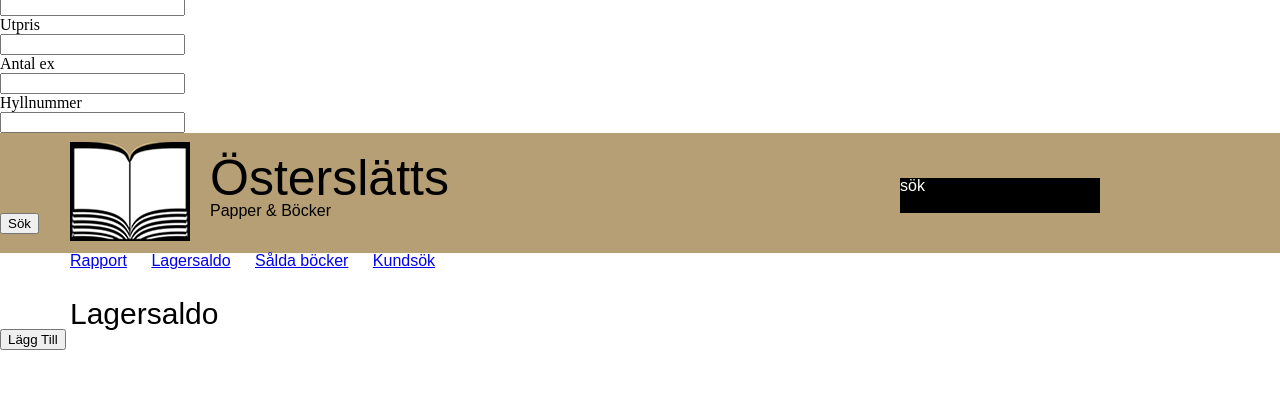
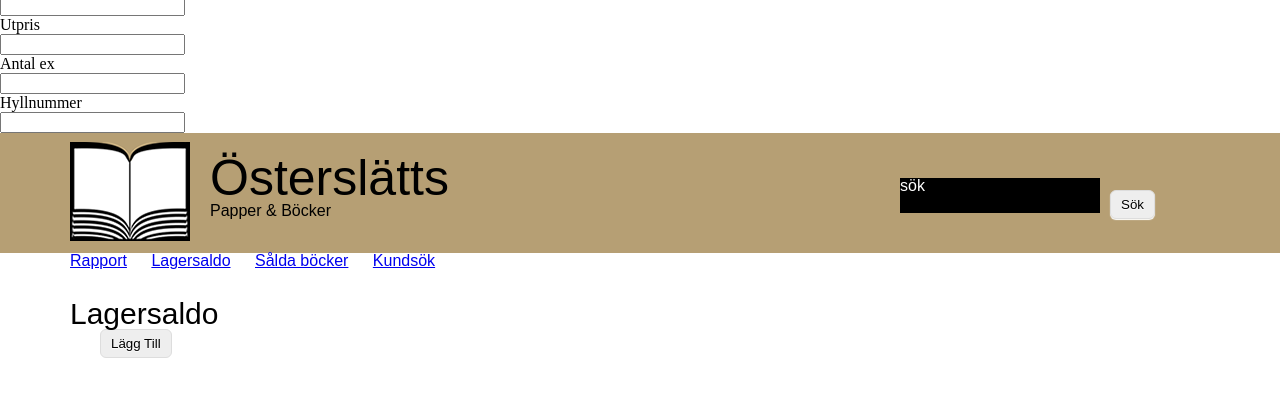
Before and after one commit to mh1830/bookstore_grupp2, a PHP site: page / in a window 1280 px wide. Shown: the part 179-576 px from the top of the page. Run offline with PHP 8.4, Linux system fonts and the light colour scheme.

Commit message:
Changed class for buttons and added CSS to buttons
Changed the classes of buttons to buttonS and buttonL (for Sök and Lägg
Till) and then put some basic styling for the buttons in CSS

```diff
--- a/css/css.css
+++ b/css/css.css
@@ -43,3 +43,42 @@ h2 {
 	position:;
 	z-index:0;
 }
+.buttonS, .buttonL {
+    padding: 6px 10px;
+    white-space: nowrap;
+    vertical-align: middle;
+    line-height: normal;
+    font:'Raleway' 11px Sans-Serif;
+    color: #000;
+    border: 1px solid #DDD;
+    border-radius: 6px;
+    box-shadow: 0 1px 1px #fff;
+    text-shadow: 0 1px 1px white;
+    background: #eee;
+    cursor: pointer;
+    outline: none;
+}
+.buttonS:hover, .buttonL:hover {
+     color: #111;
+	 border-color: #999;
+	 background: #dbdbdb;
+	 box-shadow: 0 1px 2px rgba(0,0,0,0.25), inset 0 0 3px #fff;
+	 outline: none;
+}
+.buttonS:active, .buttonL:active {
+     border: 1px solid #aaa;
+     border-bottom-color: #ccc;
+     border-top-color: #999;
+     box-shadow: inset 0 1px 2px #aaa;
+     outline: none;
+}
+.buttonS {
+float: left;
+margin-left: 1110px;
+margin-top: -23px;
+}
+.buttonL {
+float: left;
+margin-left: 100px;
+margin-top: 0px;
+}
--- a/index.html
+++ b/index.html
@@ -24,8 +24,8 @@
 		<div class="sokruta">
 			sök
 		</div>
-		<div class="button">
-			<input type="submit" value="Sök">
+		<div>
+			<input type="submit" value="Sök" class="buttonS">
 		</div>
 	</div>
 	<div class="bannerknappar">
@@ -38,8 +38,8 @@
 	<div class="sok">
 
 	</div>
-	<div class="button">
-		<input type="submit" value="Lägg Till">
+	<div>
+		<input type="submit" value="Lägg Till" class="buttonL">
 	</div>
 </body>
 </html>
```
